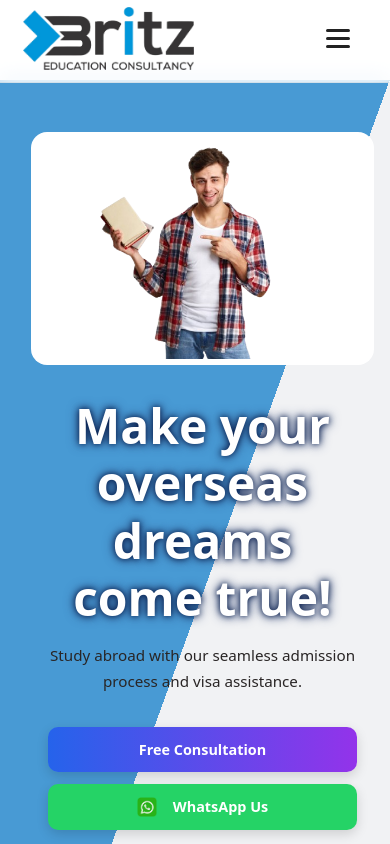
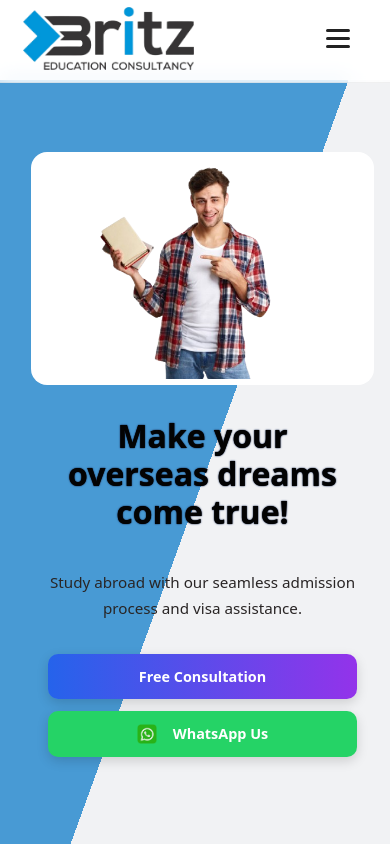
Before and after one commit to muh-shameemts/britz-education-consultancy, a React (Vite) app: page / in a window 390 px wide. Shown: the top 844 px of the page. Built offline with nearby package versions, Linux system fonts and the light colour scheme.

Commit message:
menu bar navigation fixed

```diff
--- a/src/Pages/About.jsx
+++ b/src/Pages/About.jsx
@@ -105,7 +105,7 @@
 
 import React from "react";
 import "./About.css";
-import office1 from "../assets/office1.jpg";
+import office1 from "../assets/britz.jpg";
 import office2 from "../assets/office2.jpg";
 
 const About = () => {
--- a/src/Pages/Contact.jsx
+++ b/src/Pages/Contact.jsx
@@ -187,11 +187,11 @@ const ContactPage = () => {
       <div style={styles.contactInfo}>
         <div style={styles.card}>
           <FaPhone size={28} color="#2c3e50" />
-          <p>+91 98765 43210</p>
+          <p>+91 74033 14744</p>
         </div>
         <div style={styles.card}>
           <FaEnvelope size={28} color="#2c3e50" />
-          <p>info@consultancy.com</p>
+          <p>britzeducation@gmail.com</p>
         </div>
         <div style={styles.card}>
                 <FaGlobe size={28} color="#2c3e50" />
@@ -201,7 +201,7 @@ const ContactPage = () => {
         rel="noreferrer"
         style={{ textDecoration: "none", color: "#2c3e50" }}
       >
-        <p style={{ margin: 0 }}>Britz-website.com</p>
+        <p style={{ margin: 0 }}>britz-website.com</p>
       </a>
 
         </div>
--- a/src/Pages/Home.css
+++ b/src/Pages/Home.css
@@ -245,11 +245,14 @@
     text-align: center;
   }
 
-  .hero-text h1 {
-        color: rgb(255, 1, 1);
-    font-size: 3rem;
-    line-height: 1.3;
-  }
+ .hero-text h2 {
+  font-size: 2rem;
+  font-weight: 700;
+  color: #030303;
+  text-shadow: 0 0 1px #000000, 0 0 2px #273e70; /* glowing effect */
+  margin-bottom: 2.4rem;
+  line-height: 1.2;
+}
 
   .hero-text p {
     font-size: 1rem;
```
Also changed, not shown: src/assets/britz.jpg (added).
